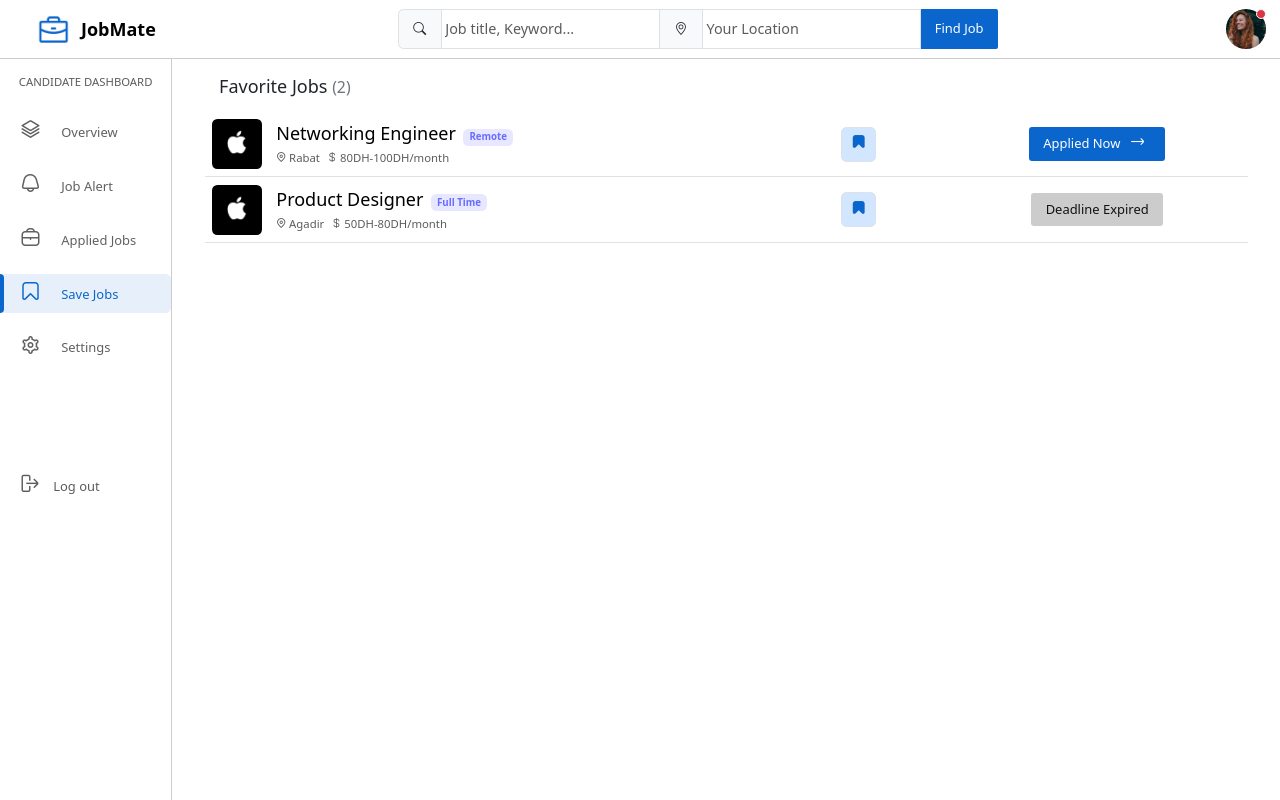
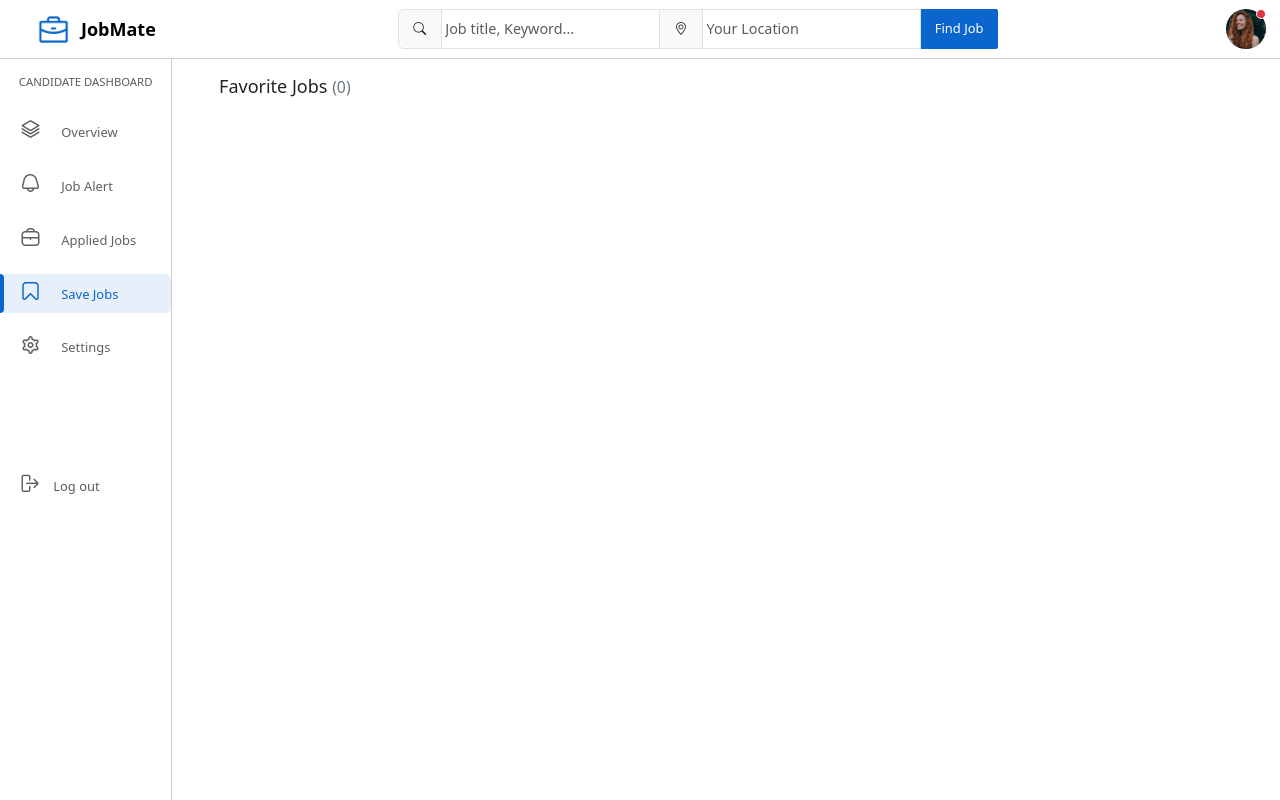
Before and after one commit to HafsaTimenzay/Fined_Job, a React (Vite) app: page /Candidate/saved-jobs in a window 1280 px wide. Built offline with nearby package versions, Linux system fonts and the light colour scheme.

Commit message:
Updated saved Jobs

```diff
--- a/src/candidate/content/JobList.jsx
+++ b/src/candidate/content/JobList.jsx
@@ -1,91 +1,3 @@
-// import React from 'react';
-// import { NavLink } from "react-router-dom";
-// import '../../styles/candidate.css';
-// import Img1 from '../../assets/images/micro.png';
-// import Img2 from '../../assets/images/apple.jpg';
-// import Img3 from '../../assets/images/google.png';
-// import Img4 from '../../assets/images/meta.jpeg';
-// import Candidate from '../candidate';
-
-// export default function JobList() {
-//     const jobs = [
-//         {
-//             id: 1,
-//             title: "Networking Engineer",
-//             typeJob: "Remote",
-//             location: "Rabat",
-//             maxSalary: "100",
-//             minSalary: "80",
-//             dateApplied: "Feb 2, 2019",
-//             status: "Active"
-//         },
-//         {
-//             id: 2,
-//             title: "Product Designer",
-//             typeJob: "Full Time",
-//             location: "Agadir",
-//             maxSalary: "80",
-//             minSalary: "50",
-//             dateApplied: "Dec 7, 2019",
-//             status: "Expert"
-//         }
-//     ];
-
-//     return (
-//         <>
-//             {/* <Candidate/> */}
-
-//             <div className="container-fluid table-responsive main-content">
-//                 <h5 className='m-3'>Applied Jobs <span className='small text-secondary'>({jobs.length})</span></h5>
-//                 <table className="table">
-//                     <thead style={{ backgroundColor: "#e7e8fc" }}>
-//                         <tr style={{ backgroundColor: "#e7e8fc" }}>
-//                             <th scope="col">JOBS</th>
-//                             <th scope="col">DATE APPLIED</th>
-//                             <th scope="col">STATUS</th>
-//                             <th scope="col" className="text-center">ACTION</th>
-//                         </tr>
-//                     </thead>
-//                     <tbody>
-//                         {jobs.map((job) => (
-//                             <tr key={job.id}>
-//                                 <td>
-//                                     <div className="d-flex align-items-center">
-//                                         <img src={Img2} style={{ width: '50px' }} alt="logo" className="me-3 rounded" />
-//                                         <div>
-//                                             <strong className='h5'>{job.title}</strong>
-//                                             <span className="badge bg-label-primary medium ms-2 mt-2">{job.typeJob}</span>
-//                                             <div className="text-muted small pt-1">
-//                                                 <i className="fi fi-rs-marker text-muted small"></i> {job.location}
-//                                                 <i className="fi fi-rr-dollar text-muted small ps-2"></i> {job.minSalary}DH-{job.maxSalary}DH/month
-//                                             </div>
-//                                         </div>
-//                                     </div>
-//                                 </td>
-//                                 <td className='align-middle'>{job.dateApplied}</td>
-//                                 <td className="align-middle fw-bold activeJob">
-//                                     <span className='pt-5' style={{ color: job.status == "Active" ? "#16b91e" : "#b93416" }}>{job.status}</span>
-//                                 </td>
-//                                 <td className="text-center align-middle">
-//                                     <button className="appliedBtn py-2">
-//                                         <NavLink
-//                                             to="/Candidate/job-alert/post"
-//                                             className={({ isActive }) =>
-//                                                 `p-0 nav-link ${isActive ? "active" : ""}`
-//                                             }
-//                                         >
-//                                             View Details
-//                                         </NavLink>
-//                                     </button>
-//                                 </td>
-//                             </tr>
-//                         ))}
-//                     </tbody>
-//                 </table>
-//             </div>
-//         </>
-//     );
-// }
 import React, { useState, useEffect } from 'react';
 import { NavLink } from "react-router-dom";
 import '../../styles/candidate.css';
@@ -99,7 +11,7 @@ export default function JobList() {
     useEffect(() => {
         const fetchAppliedJobs = async () => {
             try {
-                const candidateId = 1; // Replace with the actual candidate ID (e.g., from authentication)
+                const candidateId = 1;
                 const response = await fetch(`http://localhost:8080/api/applications/candidate/${candidateId}`);
                 if (response.ok) {
                     const data = await response.json();
--- a/src/candidate/content/jobAlert.jsx
+++ b/src/candidate/content/jobAlert.jsx
@@ -39,14 +39,20 @@ const JobAlert = () => {
 
   const [savedJobs, setSavedJobs] = useState([]);
 
-  const handleSaveJob = (jobId) => {
-    // Check if job is already saved
-    if (savedJobs.includes(jobId)) {
-      setSavedJobs(savedJobs.filter(id => id !== jobId)); // Remove job from saved list
-    } else {
-      setSavedJobs([...savedJobs, jobId]); // Add job to saved list
-    }
-  };
+const handleSaveJob = (job) => {
+  const isJobSaved = savedJobs.some(savedJob => savedJob.id === job.id);
+  const updatedSavedJobs = isJobSaved
+    ? savedJobs.filter(savedJob => savedJob.id !== job.id)
+    : [...savedJobs, job];
+
+  setSavedJobs(updatedSavedJobs);
+  localStorage.setItem("savedJobs", JSON.stringify(updatedSavedJobs));
+};
+
+useEffect(() => {
+  const saved = JSON.parse(localStorage.getItem("savedJobs")) || [];
+  setSavedJobs(saved);
+}, []);
 
 
   // Effect to update filtered jobs whenever title or location changes
@@ -275,12 +281,12 @@ const JobAlert = () => {
               <div className="d-flex align-items-center ms-auto align-self-start">
                 <button
                   className="btn btn-light me-2 p-3 rounded border d-flex align-items-center justify-content-center linksBtn"
-                  onClick={() => handleSaveJob(selectedJob?.id)} // On button click, save the job
+                  onClick={() => handleSaveJob(selectedJob)} // On button click, save the job
                 >
-                  <i
-                    className={`fi ${savedJobs.includes(selectedJob?.id) ? 'fi-sr-bookmark' : 'fi-rr-bookmark'}`}
-                    style={{ color: "#0a65cc" }}
-                  ></i>
+                 <i
+    className={`fi ${savedJobs.some(savedJob => savedJob.id === selectedJob?.id) ? 'fi-sr-bookmark' : 'fi-rr-bookmark'}`}
+    style={{ color: savedJobs.some(savedJob => savedJob.id === selectedJob?.id) ? "#0a65cc" : "inherit" }}
+  ></i>
                 </button>
 
                 {/* Button to open the lightbox */}
--- a/src/candidate/content/jobSave.jsx
+++ b/src/candidate/content/jobSave.jsx
@@ -1,38 +1,25 @@
-import React, { useState } from 'react';
+import React, { useState, useEffect } from 'react';
 import { NavLink } from "react-router-dom";
 import '../../styles/candidate.css';
 import Img2 from '../../assets/images/apple.jpg';
 
 export default function JobSave() {
-    // Initial JSON array of jobs (all jobs saved by default)
-    const initialJobs = [
-        {
-            id: 1,
-            title: "Networking Engineer",
-            typeJob: "Remote",
-            location: "Rabat",
-            maxSalary: "100",
-            minSalary: "80",
-            status: "Active"
-        },
-        {
-            id: 2,
-            title: "Product Designer",
-            typeJob: "Full Time",
-            location: "Agadir",
-            maxSalary: "80",
-            minSalary: "50",
-            status: "Expert"
-        }
-    ];
+    // State to hold saved jobs
+    const [savedJobs, setSavedJobs] = useState([]);
 
-    // State to hold saved jobs
-    const [savedJobs, setSavedJobs] = useState(initialJobs);
+    // Fetch saved jobs from localStorage on component mount
+    useEffect(() => {
+        const saved = JSON.parse(localStorage.getItem("savedJobs")) || [];
+        setSavedJobs(saved);
+    }, []);
 
-    // Handler to remove job from saved jobs (and update UI dynamically)
+    // Handler to remove job from saved jobs
     const handleUnsaveJob = (jobId) => {
         const updatedJobs = savedJobs.filter((job) => job.id !== jobId);
         setSavedJobs(updatedJobs);
+
+        // Update localStorage
+        localStorage.setItem("savedJobs", JSON.stringify(updatedJobs));
     };
 
     return (
@@ -49,7 +36,7 @@ export default function JobSave() {
                                     <img src={Img2} style={{ width: '50px' }} alt="logo" className="me-3 rounded" />
                                     <div>
                                         <strong className='h5'>{job.title}</strong>
-                                        <span className="badge bg-label-primary medium ms-2 mt-2">{job.typeJob}</span>
+                                        <span className="badge bg-label-primary medium ms-2 mt-2">{job.type}</span>
                                         <div className="text-muted small pt-1">
                                             <i className="fi fi-rs-marker text-muted small"></i> {job.location}
                                             <i className="fi fi-rr-dollar text-muted small ps-2"></i> {job.minSalary}DH-{job.maxSalary}DH/month
@@ -87,8 +74,6 @@ export default function JobSave() {
                                     )}
                                 </span>
                             </td>
-
-
                         </tr>
                     ))}
                 </tbody>
```
